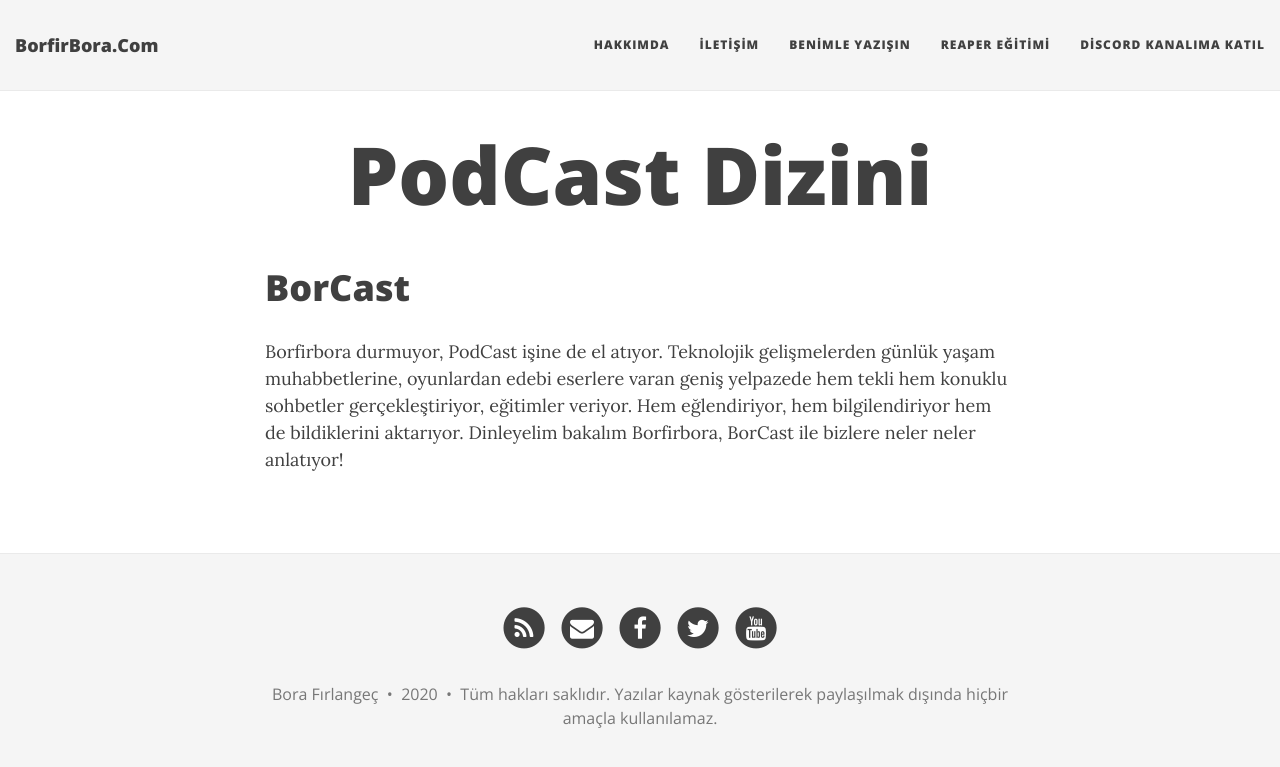
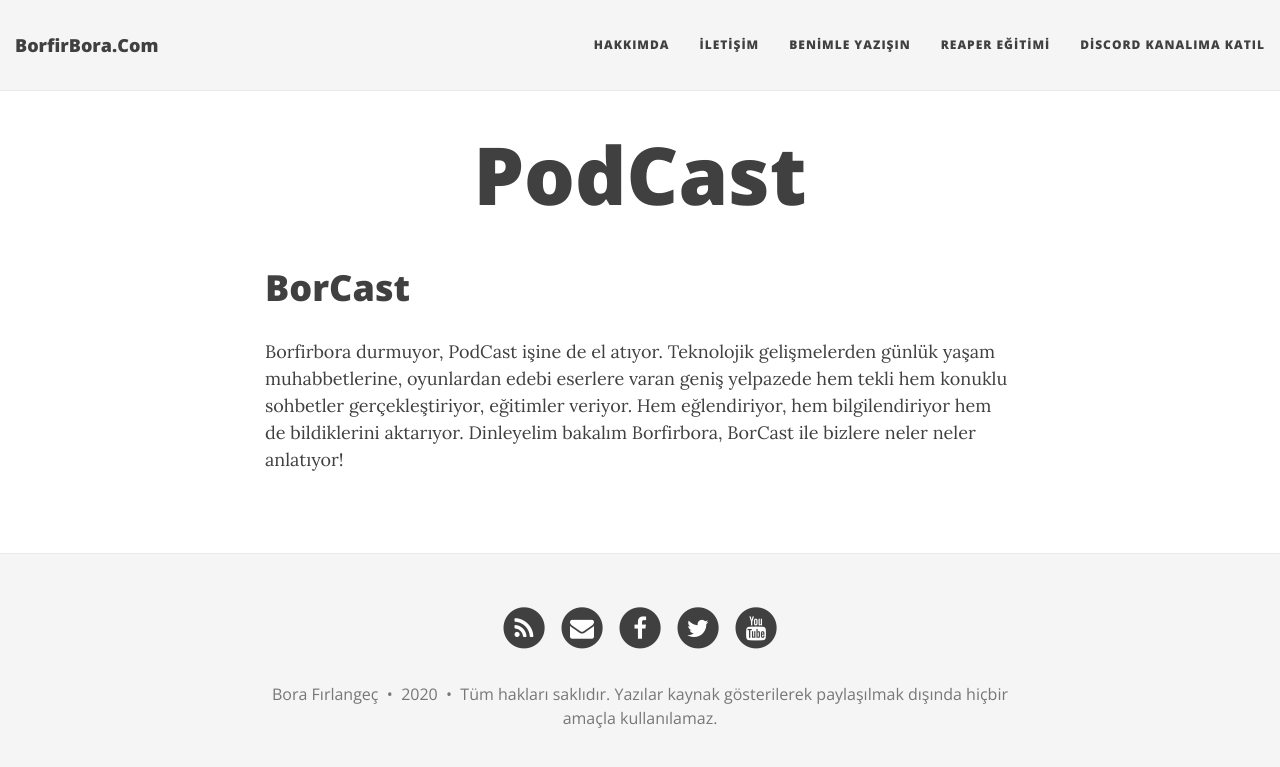
Before and after one commit to borfirbora/borfirbora.github.io, a Jekyll site: the page built from podcast.html, in a window 1280 px wide. Shown: the top 767 px of the page. Built offline with Jekyll 4.4.1, drawn with Linux system fonts in a browser that asks for light colours; nearby versions of some CDN libraries; comment, search, counter and statistics services are not loaded.

Commit message:
Update podcast.html

```diff
--- a/podcast.html
+++ b/podcast.html
@@ -1,6 +1,7 @@
 ---
 layout: page
-title: PodCast Dizini
+title: PodCast
+permalink: "borcast"
 ---
 
 <h1>{{ site.podcast.title }}</h1>
@@ -9,8 +10,8 @@
 {% for pc in site.categories.podcast %}
 <h1><a href="{{ pc.url | absolute_url }}">{{ pc.title }}</a></h1>
 <ul>
-<li>Sezon: {{ pc.season }}</li>
-<li>Bölüm: {{ pc.episode }}</li>
+{% if pc.season %}<li>Sezon: {{ pc.season }}</li>{% endif %}
+{% if pc.episode %}<li>Bölüm: {{ pc.episode }}</li>{% endif %}
 <li>Açıklama:
 <blockquote>
 {{ pc.content }}
```
